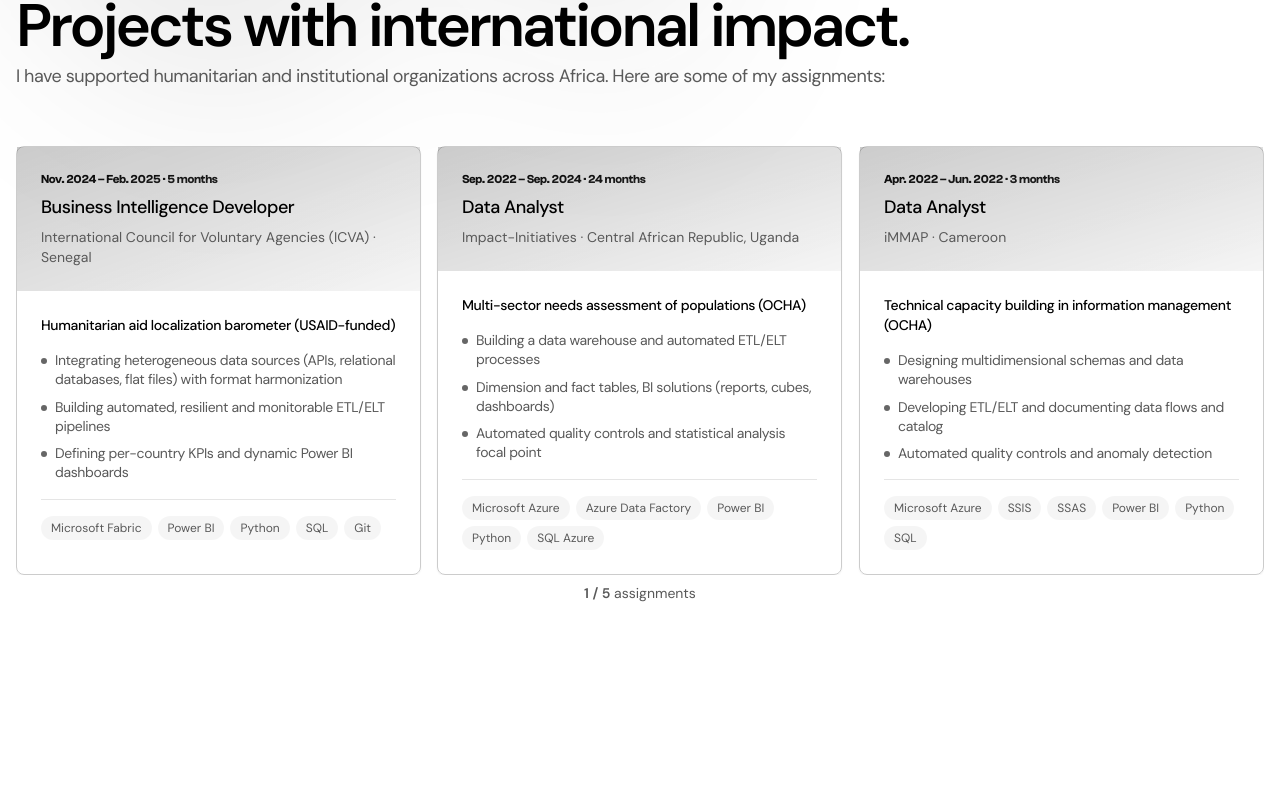
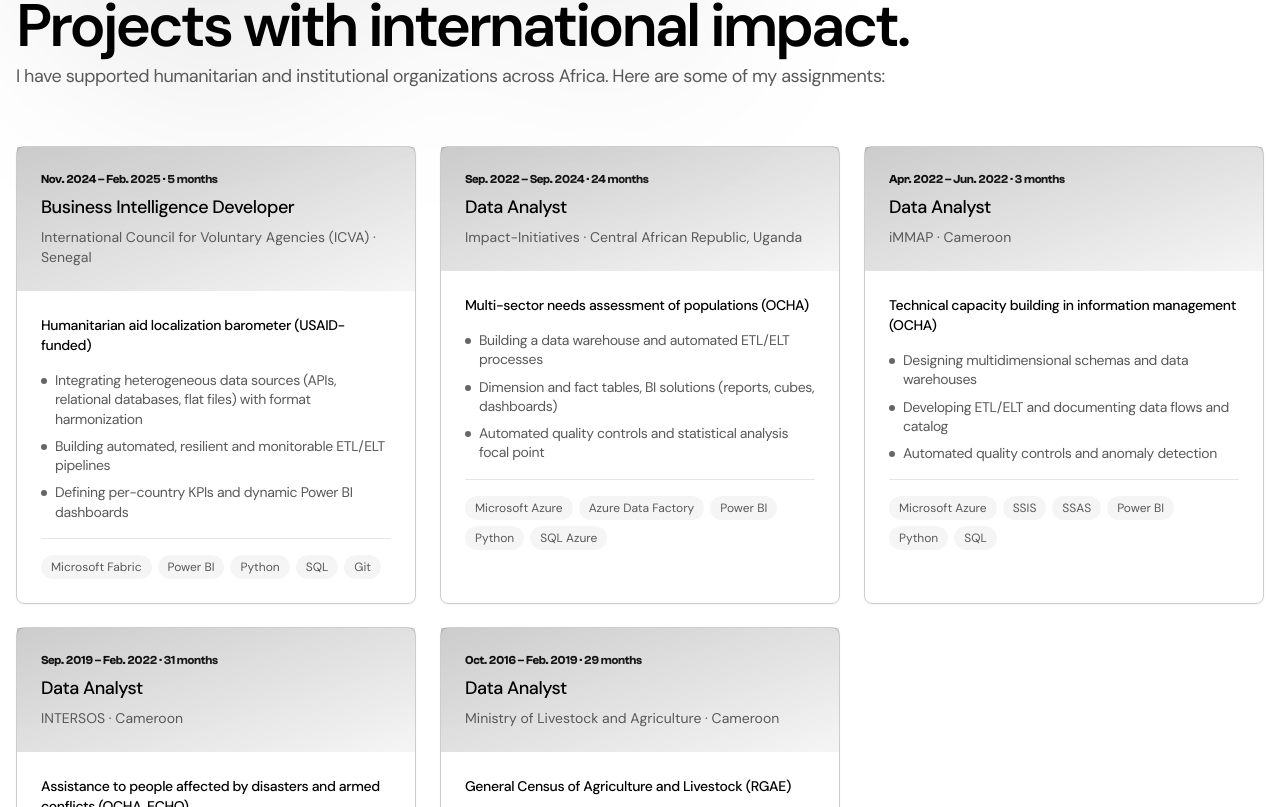
Before and after one commit to yohivana-KYIM/Carlos-Taponjou, a Next.js app: page / in a window 1280 px wide. Shown: the part 4373-5180 px from the top of the page. Built offline with nearby package versions, Linux system fonts and the light colour scheme.

Commit message:
historique

```diff
--- a/src/pages/index.tsx
+++ b/src/pages/index.tsx
@@ -27,14 +27,6 @@
 import Link from "next/link";
 import { cn, scrollTo } from "@/lib/utils";
 import { Card, CardContent, CardHeader, CardTitle } from "@/components/ui/card";
-import {
-  Carousel,
-  CarouselContent,
-  CarouselItem,
-  CarouselNext,
-  CarouselPrevious,
-  type CarouselApi,
-} from "@/components/ui/carousel";
 import VanillaTilt from "vanilla-tilt";
 import { motion } from "framer-motion";
 import { useLanguage } from "@/lib/i18n";
@@ -80,9 +72,6 @@
 export default function Home() {
   const refScrollContainer = useRef(null);
   const [isScrolled, setIsScrolled] = useState<boolean>(false);
-  const [carouselApi, setCarouselApi] = useState<CarouselApi | null>(null);
-  const [current, setCurrent] = useState<number>(0);
-  const [count, setCount] = useState<number>(0);
   const { t } = useLanguage();
 
   // handle scroll
@@ -125,17 +114,6 @@
       window.removeEventListener("scroll", handleScroll);
     };
   }, []);
-
-  useEffect(() => {
-    if (!carouselApi) return;
-
-    setCount(carouselApi.scrollSnapList().length);
-    setCurrent(carouselApi.selectedScrollSnap() + 1);
-
-    carouselApi.on("select", () => {
-      setCurrent(carouselApi.selectedScrollSnap() + 1);
-    });
-  }, [carouselApi]);
 
   // card hover effect
   useEffect(() => {
@@ -450,20 +428,11 @@
               {t.experience.subtitle}
             </motion.p>
 
-            {/* Carousel */}
+            {/* Mandats Grid */}
             <motion.div variants={fadeUp} className="mt-14">
-              <Carousel
-                setApi={setCarouselApi}
-                className="w-full"
-                opts={{ align: "start", containScroll: false }}
-              >
-                <CarouselContent>
+              <div className="grid gap-6 grid-cols-1 md:grid-cols-2 lg:grid-cols-3">
                 {t.experience.items.map((exp, i) => (
-                    <CarouselItem
-                      key={exp.company}
-                      className="md:basis-1/2 lg:basis-1/3"
-                    >
-                      <Card id="tilt" className="h-full">
+                  <Card key={exp.company} id="tilt" className="h-full">
                     <CardHeader className="bg-gradient-to-br from-primary/20 to-black/[0.04] p-6">
                       <span className="clash-grotesk text-gradient text-xs font-semibold tracking-tight">
                         {exp.period}
@@ -502,17 +471,7 @@
                       </div>
                     </CardContent>
                   </Card>
-                    </CarouselItem>
                 ))}
-                </CarouselContent>
-                <CarouselPrevious />
-                <CarouselNext />
-              </Carousel>
-              <div className="py-2 text-center text-sm text-muted-foreground">
-                <span className="font-semibold">
-                  {current} / {count}
-                </span>{" "}
-                {t.experience.counter}
               </div>
             </motion.div>
           </motion.div>
```
Lines whose indentation alone changed are shown as unchanged.
